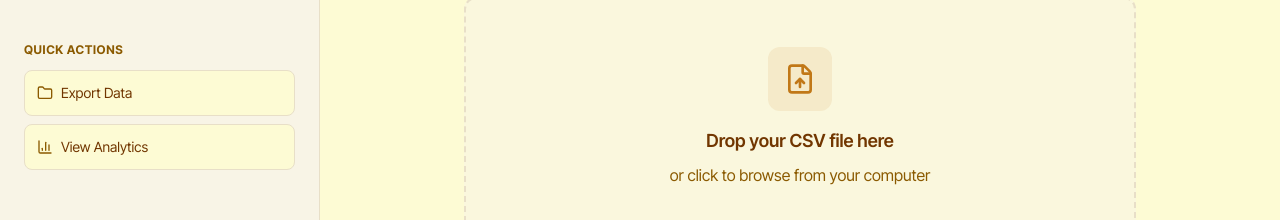
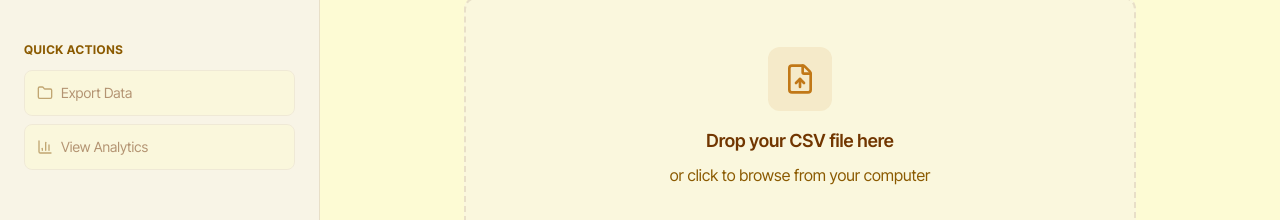
Before and after one commit to Ankita1800/Chat-With-DataBase, a Next.js app in the folder frontend/: page / in a window 1280 px wide. Shown: the part 421-641 px from the top of the page. Built offline with nearby package versions, Linux system fonts and the light colour scheme.

Commit message:
feat: Enhance UI for database connection status and add export data functionality

```diff
--- a/frontend/app/page.tsx
+++ b/frontend/app/page.tsx
@@ -304,7 +304,8 @@ export default function Home() {
                 Database Connections
               </h3>
               {isUploaded ? (
-                <div className="flex items-center gap-3 p-3 rounded-lg" style={{ backgroundColor: '#FDFBD4', border: '1px solid #E8DFC8' }}>
+                <div className="p-3 rounded-lg" style={{ backgroundColor: '#FDFBD4', border: '1px solid #E8DFC8' }}>
+                  <div className="flex items-center gap-3 mb-3">
                     <div className="w-10 h-10 rounded-lg flex items-center justify-center" style={{ backgroundColor: 'rgba(193, 120, 23, 0.15)' }}>
                       <Database className="w-5 h-5" style={{ color: '#C17817' }} />
                     </div>
@@ -313,7 +314,14 @@ export default function Home() {
                         <span className="w-2 h-2 rounded-full" style={{ backgroundColor: '#C17817' }} />
                         <span className="text-sm font-medium" style={{ color: '#713600' }}>Connected</span>
                       </div>
-                    <p className="text-xs" style={{ color: '#8B5A00' }}>{columns.length} columns</p>
+                    </div>
+                  </div>
+                  <div className="flex flex-wrap gap-1.5">
+                    {columns.map((col) => (
+                      <span key={col} className="px-2 py-1 rounded text-xs font-medium" style={{ backgroundColor: '#F8F4E6', color: '#713600', border: '1px solid #E8DFC8' }}>
+                        {col}
+                      </span>
+                    ))}
                   </div>
                 </div>
               ) : (
@@ -406,11 +414,39 @@ export default function Home() {
                 Quick Actions
               </h3>
               <div className="space-y-2">
-                <button className="w-full flex items-center gap-2 p-3 rounded-lg transition-all text-left" style={{ backgroundColor: '#FDFBD4', border: '1px solid #E8DFC8' }} onMouseEnter={(e) => { e.currentTarget.style.borderColor = '#C17817'; e.currentTarget.style.backgroundColor = 'rgba(193, 120, 23, 0.05)'; }} onMouseLeave={(e) => { e.currentTarget.style.borderColor = '#E8DFC8'; e.currentTarget.style.backgroundColor = '#FDFBD4'; }}>
+                <button
+                  onClick={() => {
+                    if (file) {
+                      const link = document.createElement('a');
+                      link.href = URL.createObjectURL(file);
+                      link.download = file.name;
+                      document.body.appendChild(link);
+                      link.click();
+                      document.body.removeChild(link);
+                      URL.revokeObjectURL(link.href);
+                    }
+                  }}
+                  disabled={!isUploaded}
+                  className="w-full flex items-center gap-2 p-3 rounded-lg transition-all text-left"
+                  style={{ backgroundColor: '#FDFBD4', border: '1px solid #E8DFC8', opacity: isUploaded ? 1 : 0.5, cursor: isUploaded ? 'pointer' : 'not-allowed' }}
+                  onMouseEnter={(e) => { if (isUploaded) { e.currentTarget.style.borderColor = '#C17817'; e.currentTarget.style.backgroundColor = 'rgba(193, 120, 23, 0.05)'; } }}
+                  onMouseLeave={(e) => { e.currentTarget.style.borderColor = '#E8DFC8'; e.currentTarget.style.backgroundColor = '#FDFBD4'; }}
+                >
                   <Folder className="w-4 h-4" style={{ color: '#8B5A00' }} />
                   <span className="text-sm" style={{ color: '#713600' }}>Export Data</span>
                 </button>
-                <button className="w-full flex items-center gap-2 p-3 rounded-lg transition-all text-left" style={{ backgroundColor: '#FDFBD4', border: '1px solid #E8DFC8' }} onMouseEnter={(e) => { e.currentTarget.style.borderColor = '#C17817'; e.currentTarget.style.backgroundColor = 'rgba(193, 120, 23, 0.05)'; }} onMouseLeave={(e) => { e.currentTarget.style.borderColor = '#E8DFC8'; e.currentTarget.style.backgroundColor = '#FDFBD4'; }}>
+                <button
+                  onClick={() => {
+                    if (isUploaded) {
+                      setQuestion(`Show me a summary of all columns with their data types and sample values`);
+                    }
+                  }}
+                  disabled={!isUploaded}
+                  className="w-full flex items-center gap-2 p-3 rounded-lg transition-all text-left"
+                  style={{ backgroundColor: '#FDFBD4', border: '1px solid #E8DFC8', opacity: isUploaded ? 1 : 0.5, cursor: isUploaded ? 'pointer' : 'not-allowed' }}
+                  onMouseEnter={(e) => { if (isUploaded) { e.currentTarget.style.borderColor = '#C17817'; e.currentTarget.style.backgroundColor = 'rgba(193, 120, 23, 0.05)'; } }}
+                  onMouseLeave={(e) => { e.currentTarget.style.borderColor = '#E8DFC8'; e.currentTarget.style.backgroundColor = '#FDFBD4'; }}
+                >
                   <BarChart3 className="w-4 h-4" style={{ color: '#8B5A00' }} />
                   <span className="text-sm" style={{ color: '#713600' }}>View Analytics</span>
                 </button>
```
Also changed, not shown: 1 other file (tests, documents, lock files or other folders). Lines whose indentation alone changed are shown as unchanged.
